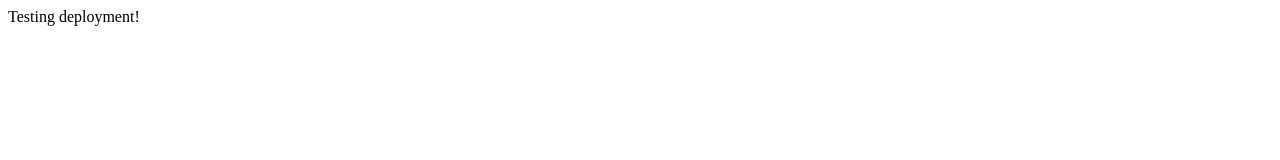
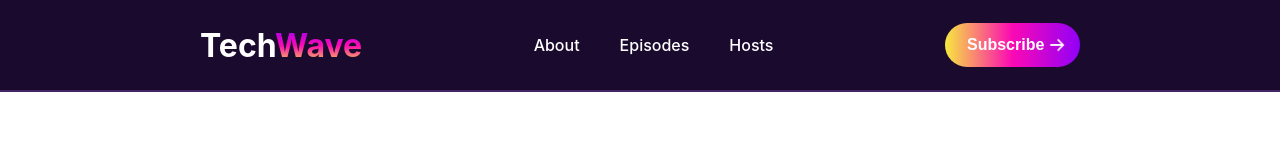
Before and after one commit to AbuAkibur/Assignment-2, a plain HTML site: page index.html in a window 1280 px wide. Drawn offline with Linux system fonts and the light colour scheme.

Commit message:
Added nav bar and designed it with CSS

```diff
--- a/index.html
+++ b/index.html
@@ -6,7 +6,19 @@
     <link rel="stylesheet" href="./style.css">
     <title>TechWave</title>
 </head>
-<body>
-    Testing deployment!
+<body Class="inter-font">
+    <header>
+        <nav class="nav-bar container flex">
+            <h2 class="nav-logo logo">Tech<span class="gradient-text">Wave</span></h2>
+            <div class="nav-menu">
+                <a href="">About</a>
+                <a href="">Episodes</a>
+                <a href="">Hosts</a>
+            </div>
+            <button class="subscribe-btn btn" >Subscribe <img src="./assets/ArrowRight.png" alt="Right Arrow Icon"></button>
+        </nav>
+    </header>
+    <main></main>
+    <footer></footer>
 </body>
 </html>
--- a/style.css
+++ b/style.css
@@ -0,0 +1,100 @@
+/* Universal Styles */
+
+* {
+    margin: 0;
+    padding: 0;
+    box-sizing: border-box;
+}
+
+/* Shared Styles */
+.inter-font {
+    font-family: "Inter", sans-serif;
+    font-optical-sizing: auto;
+    font-weight: weight;
+    font-style: normal;
+}
+
+.flex{
+    display: flex;
+}
+
+.grid{ display: grid;
+}
+
+.container{
+    width: 100%;
+    padding: 0px 200px;
+}
+
+.gradient-text{
+    background: -webkit-linear-gradient(90deg, #F7E93F, #FB09B4, #9100F8);
+    -webkit-background-clip: text;
+    -webkit-text-fill-color: transparent;
+}
+
+.btn{
+    height: 44px;
+    align-items: center;
+    gap: 4px;
+    padding: 12px 22px;
+    font-size: 16px;
+    font-weight: 600;
+    color: #ffffff;
+    background: linear-gradient(90deg, #F7E93F, #FB09B4, #9100F8);
+    border: none;
+    border-radius: 1000px;
+    cursor: pointer;
+}
+
+
+/* Nav-Bar Styles */
+
+.nav-bar{
+    height: 92px;
+    justify-content: space-between;
+    align-items: center;
+    background-color: #1A0B2E;
+    border-bottom: 2px solid #412567;
+
+}
+
+.nav-logo{
+    font-size: 32px;
+    color: #ffffff;
+}
+.nav-menu {
+    display: flex;
+    gap: 40px;
+}
+
+.nav-menu a {
+    text-decoration: none;
+    color: #ffffff;
+    font-size: 16px;
+    font-weight: 500;
+    position: relative;
+}
+
+
+.subscribe-btn {
+    display: flex;
+    width: 135px;
+}
+
+.subscribe-btn img {
+    width: 18px;
+}
+
+
+
+/* Hero-Banner Styles */
+
+/* About Section Styles */
+
+/* Choose Section Styles */
+
+/* Featured Episodes Styles */
+
+/* Hosts Section Styles */
+
+/* Footer Styles */
```
Also changed, not shown: assets/ArrowRight.png (added).
